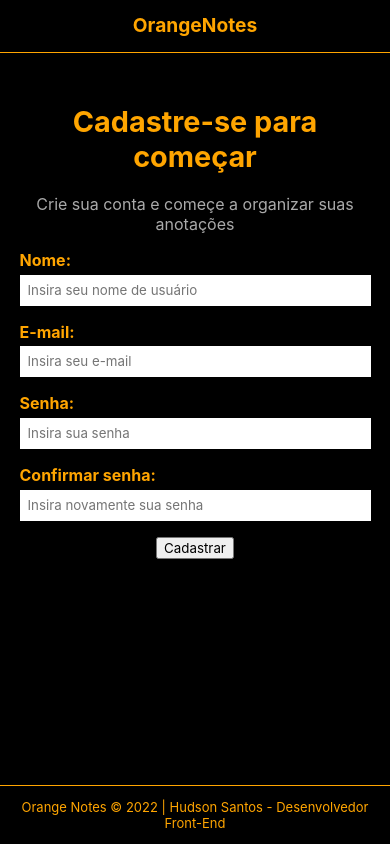
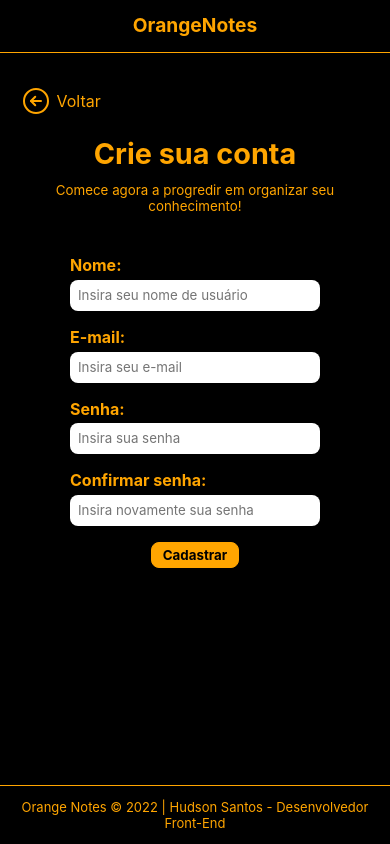
Before and after one commit to hudsonsamuelsantos/orange-notes, a React (Create React App) app: page /register in a window 390 px wide. Built offline with nearby package versions, Linux system fonts and the light colour scheme; no server answers.

Commit message:
register page css responsiveness

```diff
--- a/src/pages/Register/Register.js
+++ b/src/pages/Register/Register.js
@@ -3,6 +3,10 @@ import styles from './Register.module.css'
 import { useState, useEffect } from 'react'
 
 import { useAuthentication } from '../../hooks/useAuthentication'
+
+import { ArrowCircleLeft } from 'phosphor-react'
+
+import { Link } from 'react-router-dom'
 
 function Register() {
 
@@ -45,8 +49,15 @@ function Register() {
 
     return (
         <div className={styles.register}>
-            <h1>Cadastre-se para começar</h1>
-            <p>Crie sua conta e começe a organizar suas anotações</p>
+            <div className={styles.back_to_login_box}>
+                <Link to={`/dashboard`} className={styles.back_to_login}>
+                    <ArrowCircleLeft size={32} />
+                    <span>Voltar</span>
+                </Link>
+            </div>
+            <h1>Crie sua conta</h1>
+            <p>Comece agora a progredir em organizar seu conhecimento!</p>
+            <div className={styles.register_display}>
                 <form onSubmit={handleSubmit}>
                     <label>
                         <span>Nome:</span>
@@ -92,10 +103,11 @@ function Register() {
                             onChange={e => setConfirmPassword(e.target.value)}
                         />
                     </label>
-                {!loading && <button className='btn' onClick={handleSubmit}>Cadastrar</button>}
-                {loading && <button className='btn' onClick={handleSubmit} disabled>Aguarde...</button>}
+                    {!loading && <button className={styles.btn} onClick={handleSubmit}>Cadastrar</button>}
+                    {loading && <button className={styles.btn} onClick={handleSubmit} disabled>Aguarde...</button>}
                     {error && <p className='error'>{error}</p>}
                 </form>
+            </div>
         </div>
     )
 }
--- a/src/pages/Register/Register.module.css
+++ b/src/pages/Register/Register.module.css
@@ -1,7 +1,78 @@
 .register {
+    display: flex;
+    flex-direction: column;
+    justify-content: center;
+    align-items: center;
     text-align: center;
+    color: #ffa500;
 }
 
 .register p {
-    color: #aaa;
+    margin: .8em 0 1.4em 0;
 }
+
+.register h1 {
+    margin: 0;
+}
+
+.register_display {
+    display: flex;
+    flex-direction: column;
+    align-items: flex-start;
+    margin-top: 1.4em;
+    gap: 10px;
+    width: 100%;
+}
+
+.register_display form {
+    width: 100%;
+}
+
+.register_display form input {
+    border-radius: 8px;
+}
+
+.btn {
+    background-color: #ffa500;
+    border: 1px solid orange;
+    border-radius: 8px;
+    padding: 0.3em 0.8em;
+    transition: 0.4s;
+    font-weight: bolder;
+    margin: 0 auto 1.2em auto;
+}
+
+.btn:hover {
+    opacity: 0.8;
+    cursor: pointer;
+}
+
+.back_to_login_box {
+    display: flex;
+    align-items: flex-start;
+    width: 100%;
+    margin-bottom: 1.2em;
+}
+
+.back_to_login {
+    display: flex;
+    align-items: center;
+    width: fit-content;
+    gap: 5px;
+    transition: 0.4s;
+}
+
+.back_to_login:hover {
+    opacity: 0.6;
+}
+
+@media (max-width:600px) {
+
+    .register_display {
+        width: 250px;
+    }
+
+    .register p {
+        font-size: smaller;
+    }
+}
```
Lines whose indentation alone changed are shown as unchanged.
